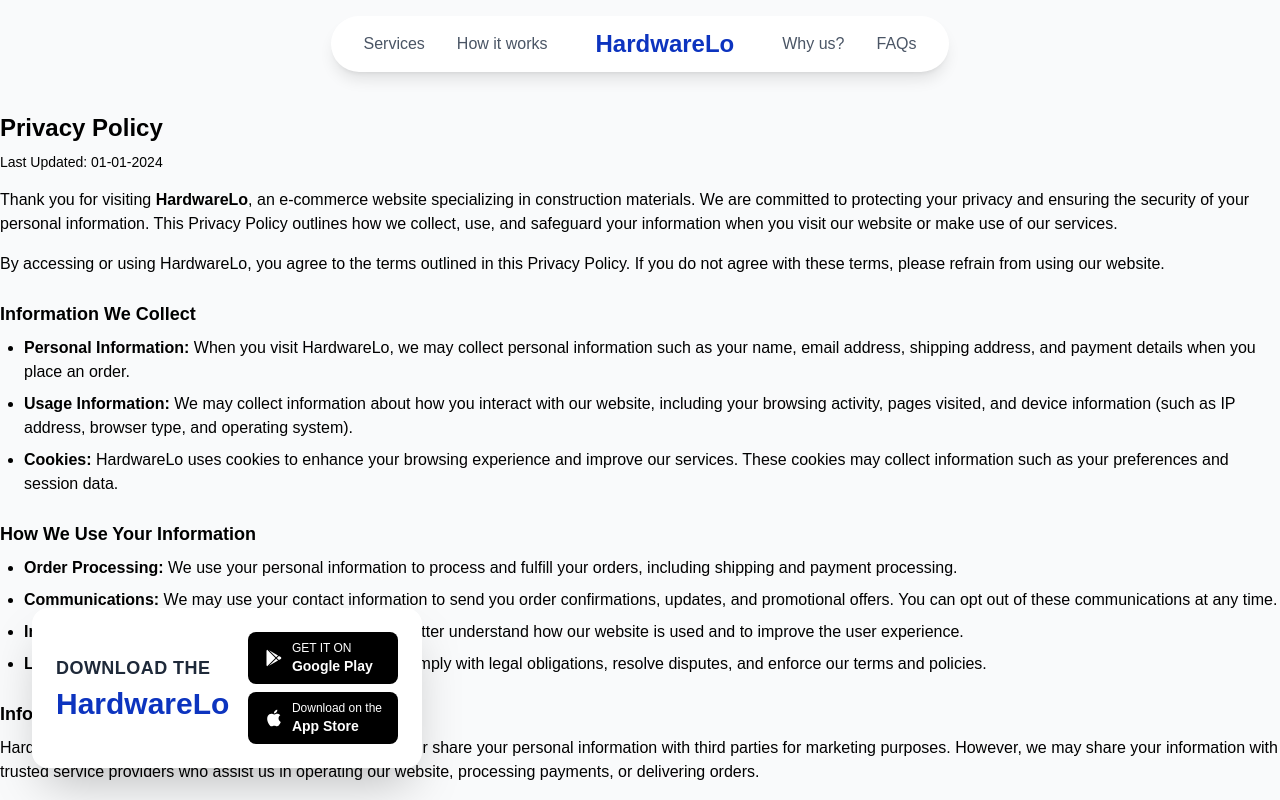
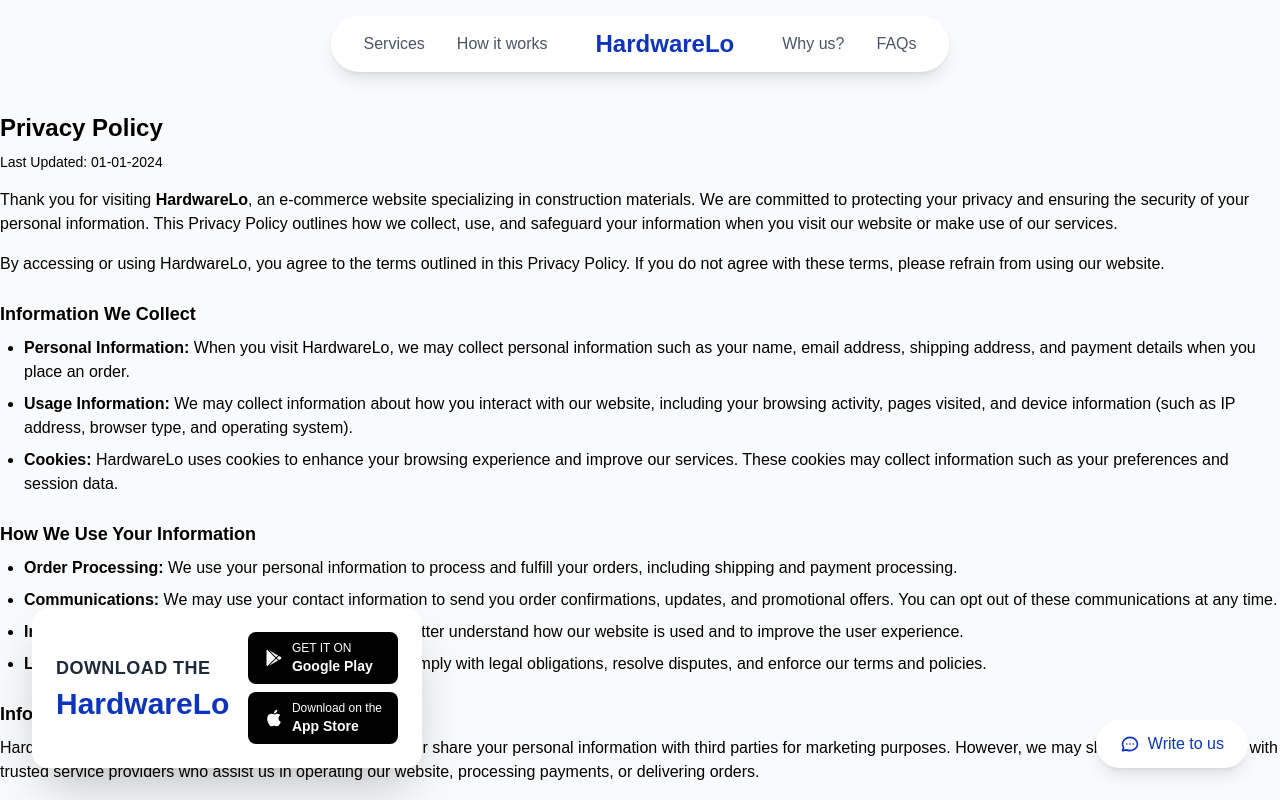
Before and after one commit to TwoDigitInnovations/hardwarelo-landig, a Next.js app: page /privacy-policy in a window 1280 px wide. Shown: the top 800 px of the page. Built offline with nearby package versions, Linux system fonts and the light colour scheme.

Commit message:
minor chnges

```diff
--- a/pages/about-us.js
+++ b/pages/about-us.js
@@ -145,6 +145,15 @@ function AboutUs() {
                 </div>
             </div>
 
+            <div className="fixed md:bottom-8 bottom-4 right-8 z-40" onClick={() => window.open(`https://api.whatsapp.com/send/?phone=+918638597393&text=Hi,&app_absent=0`, '_black')}>
+                <button className="bg-white text-[#0D34BF] px-6 py-3 rounded-full shadow-lg hover:shadow-xl transition-all flex items-center gap-2 font-medium">
+                    <svg className="w-5 h-5" fill="none" stroke="currentColor" viewBox="0 0 24 24">
+                        <path strokeLinecap="round" strokeLinejoin="round" strokeWidth={2} d="M8 12h.01M12 12h.01M16 12h.01M21 12c0 4.418-4.03 8-9 8a9.863 9.863 0 01-4.255-.949L3 20l1.395-3.72C3.512 15.042 3 13.574 3 12c0-4.418 4.03-8 9-8s9 3.582 9 8z" />
+                    </svg>
+                    Write to us
+                </button>
+            </div>
+
             <Footer />
         </>
     )
--- a/pages/privacy-policy.js
+++ b/pages/privacy-policy.js
@@ -127,6 +127,15 @@ function PrivacyPolicy() {
                 </div>
             </div>
 
+            <div className="fixed md:bottom-8 bottom-4 right-8 z-40" onClick={() => window.open(`https://api.whatsapp.com/send/?phone=+918638597393&text=Hi,&app_absent=0`, '_black')}>
+                <button className="bg-white text-[#0D34BF] px-6 py-3 rounded-full shadow-lg hover:shadow-xl transition-all flex items-center gap-2 font-medium">
+                    <svg className="w-5 h-5" fill="none" stroke="currentColor" viewBox="0 0 24 24">
+                        <path strokeLinecap="round" strokeLinejoin="round" strokeWidth={2} d="M8 12h.01M12 12h.01M16 12h.01M21 12c0 4.418-4.03 8-9 8a9.863 9.863 0 01-4.255-.949L3 20l1.395-3.72C3.512 15.042 3 13.574 3 12c0-4.418 4.03-8 9-8s9 3.582 9 8z" />
+                    </svg>
+                    Write to us
+                </button>
+            </div>
+
             <Footer />
         </>
     )
--- a/pages/return-policy.js
+++ b/pages/return-policy.js
@@ -101,6 +101,15 @@ function ReturnPolicy() {
                 </div>
             </div>
 
+            <div className="fixed md:bottom-8 bottom-4 right-8 z-40" onClick={() => window.open(`https://api.whatsapp.com/send/?phone=+918638597393&text=Hi,&app_absent=0`, '_black')}>
+                <button className="bg-white text-[#0D34BF] px-6 py-3 rounded-full shadow-lg hover:shadow-xl transition-all flex items-center gap-2 font-medium">
+                    <svg className="w-5 h-5" fill="none" stroke="currentColor" viewBox="0 0 24 24">
+                        <path strokeLinecap="round" strokeLinejoin="round" strokeWidth={2} d="M8 12h.01M12 12h.01M16 12h.01M21 12c0 4.418-4.03 8-9 8a9.863 9.863 0 01-4.255-.949L3 20l1.395-3.72C3.512 15.042 3 13.574 3 12c0-4.418 4.03-8 9-8s9 3.582 9 8z" />
+                    </svg>
+                    Write to us
+                </button>
+            </div>
+
             <Footer />
         </>
     )
--- a/pages/support-policy.js
+++ b/pages/support-policy.js
@@ -105,6 +105,15 @@ function SupportPolicy() {
                 </div>
             </div>
 
+            <div className="fixed md:bottom-8 bottom-4 right-8 z-40" onClick={() => window.open(`https://api.whatsapp.com/send/?phone=+918638597393&text=Hi,&app_absent=0`, '_black')}>
+                <button className="bg-white text-[#0D34BF] px-6 py-3 rounded-full shadow-lg hover:shadow-xl transition-all flex items-center gap-2 font-medium">
+                    <svg className="w-5 h-5" fill="none" stroke="currentColor" viewBox="0 0 24 24">
+                        <path strokeLinecap="round" strokeLinejoin="round" strokeWidth={2} d="M8 12h.01M12 12h.01M16 12h.01M21 12c0 4.418-4.03 8-9 8a9.863 9.863 0 01-4.255-.949L3 20l1.395-3.72C3.512 15.042 3 13.574 3 12c0-4.418 4.03-8 9-8s9 3.582 9 8z" />
+                    </svg>
+                    Write to us
+                </button>
+            </div>
+
             <Footer />
         </>
     )
--- a/pages/terms.js
+++ b/pages/terms.js
@@ -119,6 +119,15 @@ function Terms() {
                 </div>
             </div>
 
+            <div className="fixed md:bottom-8 bottom-4 right-8 z-40" onClick={() => window.open(`https://api.whatsapp.com/send/?phone=+918638597393&text=Hi,&app_absent=0`, '_black')}>
+                <button className="bg-white text-[#0D34BF] px-6 py-3 rounded-full shadow-lg hover:shadow-xl transition-all flex items-center gap-2 font-medium">
+                    <svg className="w-5 h-5" fill="none" stroke="currentColor" viewBox="0 0 24 24">
+                        <path strokeLinecap="round" strokeLinejoin="round" strokeWidth={2} d="M8 12h.01M12 12h.01M16 12h.01M21 12c0 4.418-4.03 8-9 8a9.863 9.863 0 01-4.255-.949L3 20l1.395-3.72C3.512 15.042 3 13.574 3 12c0-4.418 4.03-8 9-8s9 3.582 9 8z" />
+                    </svg>
+                    Write to us
+                </button>
+            </div>
+
             <Footer />
         </>
     )
```
